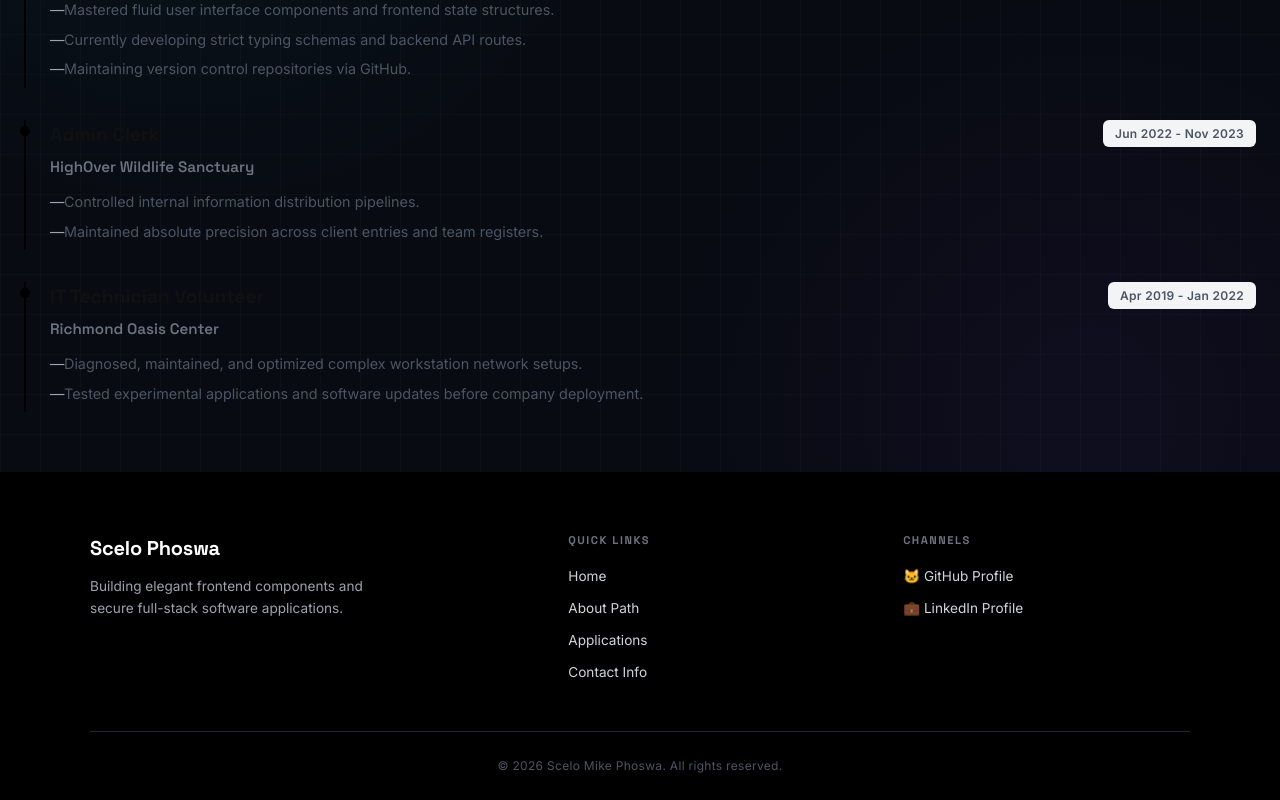
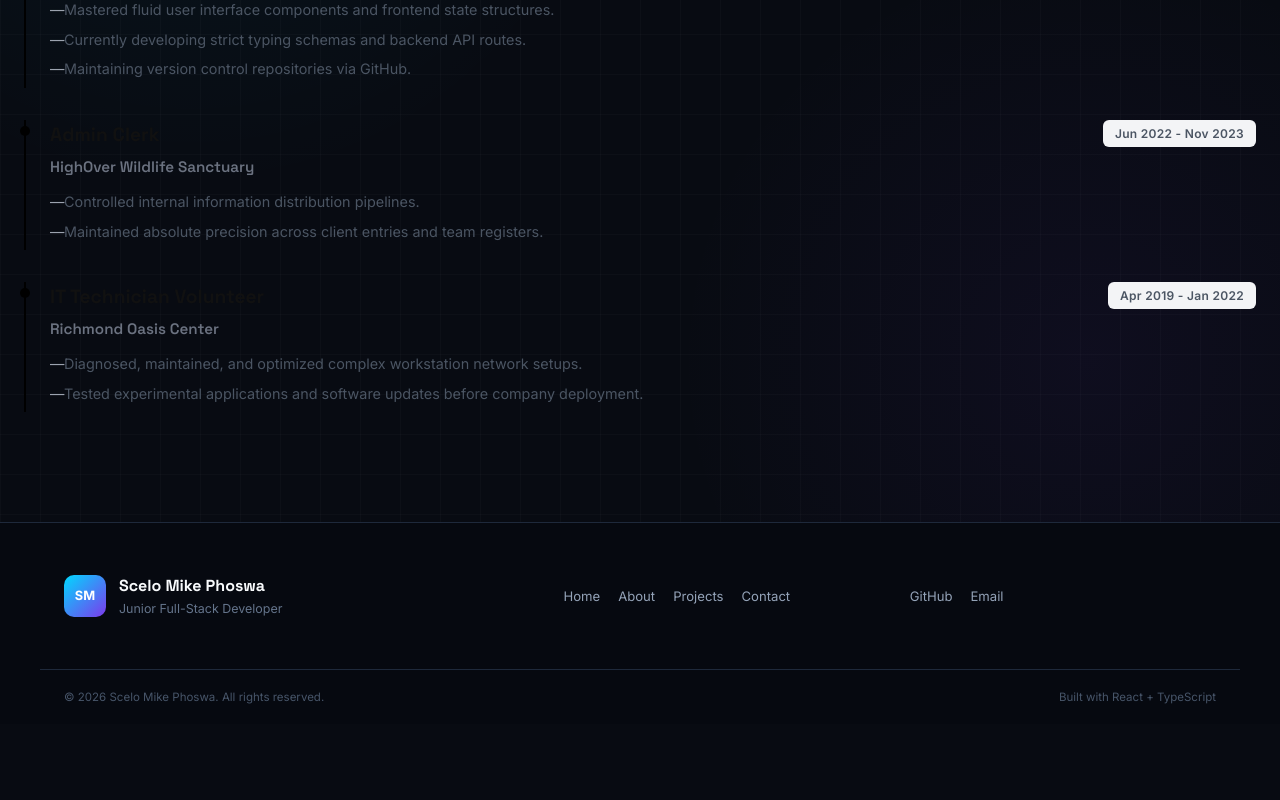
Before and after one commit to Qhathizwe/Mi-Portfolio, a React (Vite) app: page /about in a window 1280 px wide. Shown: the part 486-1286 px from the top of the page. After the commit the page ends 1210 px from the top, so only its background shows below. Built offline with nearby package versions, Linux system fonts and the light colour scheme.

Commit message:
changing structure of my footer and altering the style too to match new theme

```diff
--- a/src/components/footer/Footer.module.css
+++ b/src/components/footer/Footer.module.css
@@ -1,83 +1,130 @@
-.footerContainer {
-  background-color: #000000;
-  color: #ffffff;
-  padding: 60px 48px 24px 48px;
-  width: 100%;
-  margin-top: auto; /* Pushes footer to the absolute bottom of short pages */
+/* src/components/footer/Footer.module.css */
+
+.footer {
+  border-top: 1px solid #1e293b;
+
+  background: #060910;
+
+  margin-top: 50px;
 }
 
-.gridWrapper {
-  max-width: 1100px;
+.container {
+  max-width: 1200px;
+
   margin: 0 auto;
+
+  padding: 50px 24px;
+
   display: grid;
-  grid-template-columns: 1.5fr 1fr 1fr;
-  gap: 48px;
+
+  grid-template-columns:
+    1.5fr 1fr 1fr;
+
+  gap: 40px;
+
+  align-items: center;
 }
 
-@media (max-width: 768px) {
-  .gridWrapper {
-    grid-template-columns: 1fr;
-    gap: 32px;
-  }
+.brand {
+  display: flex;
+
+  align-items: center;
+
+  gap: 13px;
 }
 
-.brandColumn {
+.logo {
+  width: 42px;
+  height: 42px;
+
   display: flex;
-  flex-direction: column;
-  gap: 12px;
+
+  align-items: center;
+  justify-content: center;
+
+  border-radius: 10px;
+
+  background:
+    linear-gradient(
+      135deg,
+      #00d9ff,
+      #7c3aed
+    );
+
+  color: white;
+
+  font-size: 0.8rem;
+
+  font-weight: 800;
 }
 
-.brandTitle {
-  font-size: 1.25rem;
-  font-weight: 700;
-  letter-spacing: -0.2px;
+.brand h3 {
+  color: #f8fafc;
+
+  font-size: 1rem;
 }
 
-.brandText {
-  font-size: 0.85rem;
-  color: #9ca3af;
-  line-height: 1.6;
-  max-width: 320px;
+.brand p {
+  color: #64748b;
+
+  font-size: 0.78rem;
 }
 
-.linksColumn {
+.links,
+.social {
   display: flex;
-  flex-direction: column;
-  gap: 16px;
+
+  flex-wrap: wrap;
+
+  gap: 18px;
 }
 
-.sectionHeader {
-  font-size: 0.7rem;
-  font-weight: 700;
-  color: #6b7280;
-  letter-spacing: 1.5px;
-  text-transform: uppercase;
+.links a,
+.social a {
+  color: #94a3b8;
+
+  font-size: 0.82rem;
+
+  transition: color 0.2s ease;
 }
 
-.linkList {
-  display: flex;
-  flex-direction: column;
-  gap: 10px;
+.links a:hover,
+.social a:hover {
+  color: #00d9ff;
 }
 
-.footerLink {
-  font-size: 0.85rem;
-  color: #d1d5db;
-  transition: color 0.2s ease;
-  width: fit-content;
+.bottom {
+  max-width: 1200px;
+
+  margin: 0 auto;
+
+  padding: 18px 24px;
+
+  border-top: 1px solid #1e293b;
+
+  display: flex;
+
+  justify-content: space-between;
+
+  gap: 20px;
+
+  color: #475569;
+
+  font-size: 0.72rem;
 }
 
-.footerLink:hover {
-  color: #ffffff;
+@media (max-width: 700px) {
+
+  .container {
+    grid-template-columns: 1fr;
+
+    padding: 40px 20px;
+  }
+
+  .bottom {
+    flex-direction: column;
+
+    padding: 18px 20px;
+  }
+
 }
-
-.copyrightBar {
-  max-width: 1100px;
-  margin: 48px auto 0 auto;
-  padding-top: 24px;
-  border-top: 1px solid #1f2937;
-  text-align: center;
-  font-size: 0.75rem;
-  color: #4b5563;
-  letter-spacing: 0.3px;
-}
--- a/src/components/footer/Footer.tsx
+++ b/src/components/footer/Footer.tsx
@@ -1,49 +1,93 @@
+// src/components/footer/Footer.tsx
+
 import React from 'react';
 import { Link } from 'react-router-dom';
 import styles from './Footer.module.css';
 
 export const Footer: React.FC = () => {
+
   return (
-    <footer className={styles.footerContainer}>
-      <div className={styles.gridWrapper}>
-        <div className={styles.brandColumn}>
-          <h3 className={styles.brandTitle}>Scelo Phoswa</h3>
-          <p className={styles.brandText}>
-            Building elegant frontend components and secure full-stack software applications.
-          </p>
+    <footer className={styles.footer}>
+
+      <div className={styles.container}>
+
+        <div className={styles.brand}>
+
+          <div className={styles.logo}>
+            SM
+          </div>
+
+          <div>
+
+            <h3>
+              Scelo Mike Phoswa
+            </h3>
+
+            <p>
+              Junior Full-Stack Developer
+            </p>
+
+          </div>
+
         </div>
 
-        <div className={styles.linksColumn}>
-          <h4 className={styles.sectionHeader}>QUICK LINKS</h4>
-          <div className={styles.linkList}>
-            <Link to="/" className={styles.footerLink}>Home</Link>
-            <Link to="/about" className={styles.footerLink}>About Path</Link>
-            <Link to="/projects" className={styles.footerLink}>Applications</Link>
-            <Link to="/contact" className={styles.footerLink}>Contact Info</Link>
-          </div>
+
+        <div className={styles.links}>
+
+          <Link to="/">
+            Home
+          </Link>
+
+          <Link to="/about">
+            About
+          </Link>
+
+          <Link to="/projects">
+            Projects
+          </Link>
+
+          <Link to="/contact">
+            Contact
+          </Link>
+
         </div>
 
-        <div className={styles.linksColumn}>
-          <h4 className={styles.sectionHeader}>CHANNELS</h4>
-          <div className={styles.linkList}>
-            <a
-              href="https://github.com"
-              target="_blank"
-              rel="noopener noreferrer"
-              className={styles.footerLink}
-            >
-              🐱 GitHub Profile
-            </a>
-            <a href="#" className={styles.footerLink}>
-              💼 LinkedIn Profile
-            </a>
-          </div>
+
+        <div className={styles.social}>
+
+          <a
+            href="https://github.com/Qhathizwe"
+            target="_blank"
+            rel="noopener noreferrer"
+          >
+            GitHub
+          </a>
+
+          <a href="mailto:sphoswa2@gmail.com">
+            Email
+          </a>
+
         </div>
+
       </div>
 
-      <div className={styles.copyrightBar}>
-        &copy; {new Date().getFullYear()} Scelo Mike Phoswa. All rights reserved.
+
+      <div className={styles.bottom}>
+
+        <p>
+          © {new Date().getFullYear()}
+          {' '}
+          Scelo Mike Phoswa. All rights reserved.
+        </p>
+
+        <p>
+          Built with React + TypeScript
+        </p>
+
       </div>
+
     </footer>
   );
 };
+
+export default Footer;
```
